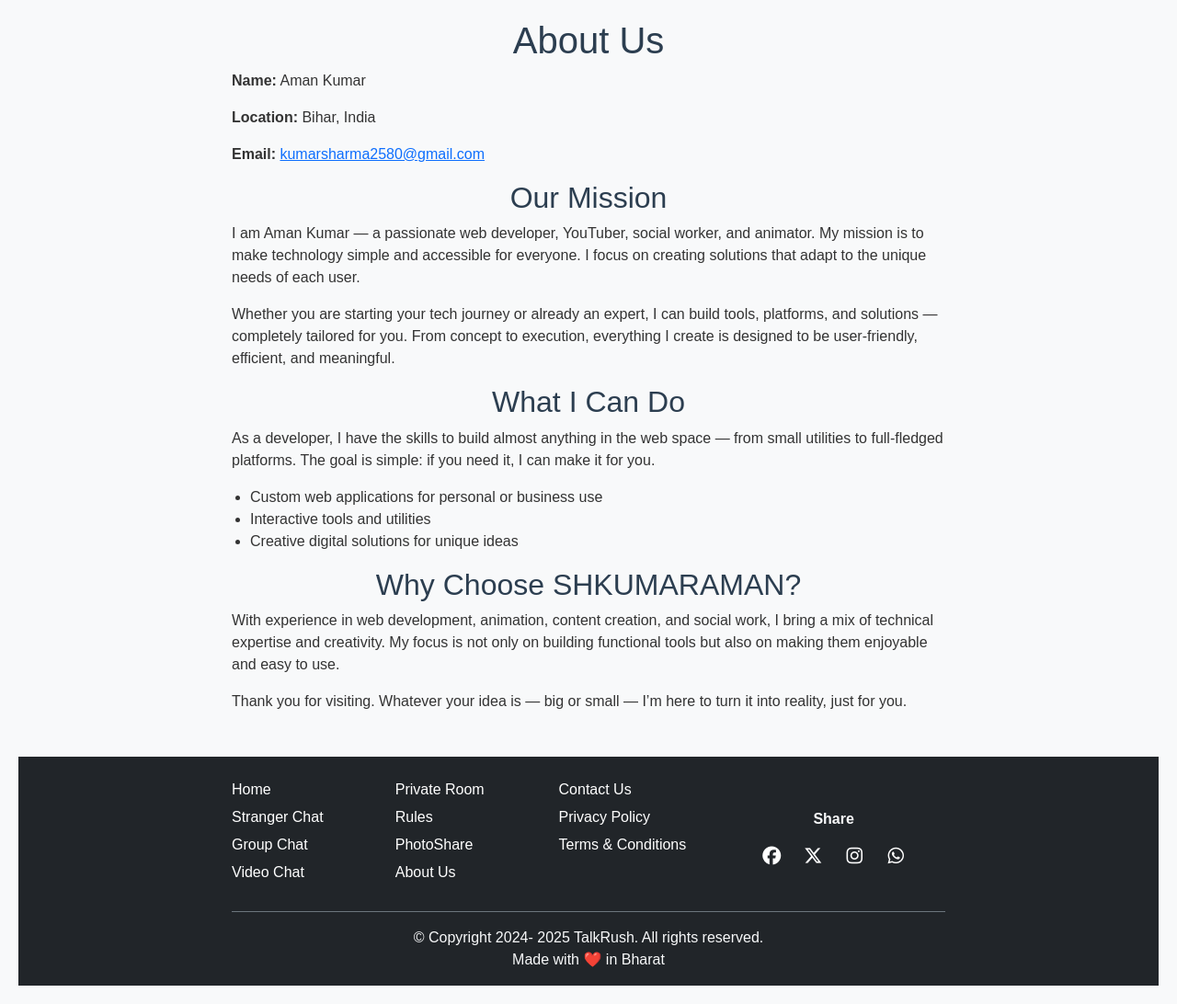
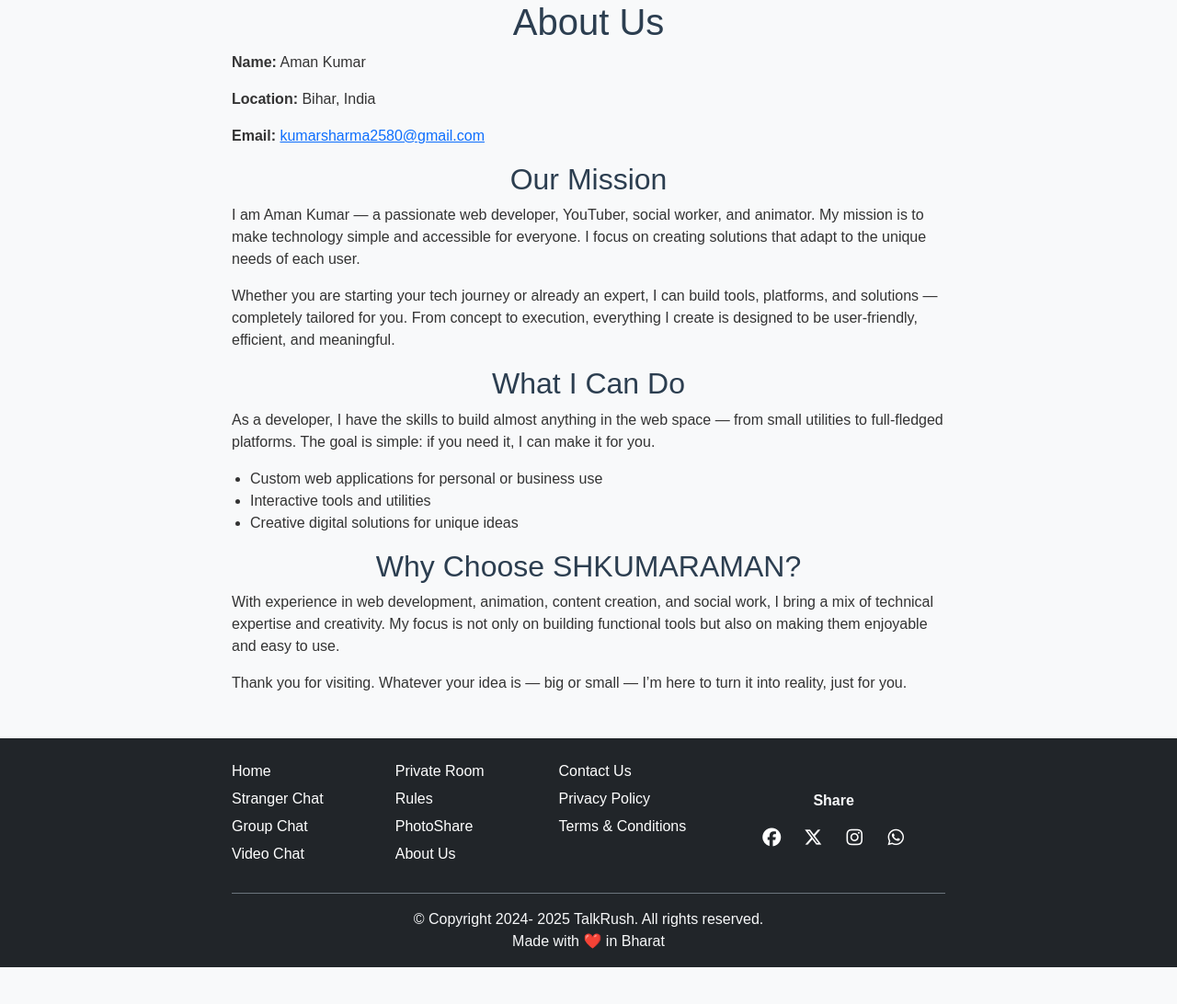
Before and after one commit to shkumaraman/shkumaraman.github.io, a Jekyll site: the page built from about.html, in a window 1280 px wide. Shown: the whole page at 92% size. Built offline with Jekyll 4.4.1, drawn with Linux system fonts in a browser that asks for light colours; after the commit the page ends 1052 px from its top, so only the background shows below that.

Commit message:
Update about.html

```diff
--- a/about.html
+++ b/about.html
@@ -7,7 +7,7 @@ description: "TalkRush — committed to safe, reliable, and enjoyable experience
    <style>
         body {
             font-family: Arial, sans-serif;
-            margin: 20px;
+            margin: 0;
             background: #f8f9fa;
             color: #333;
         }
```
